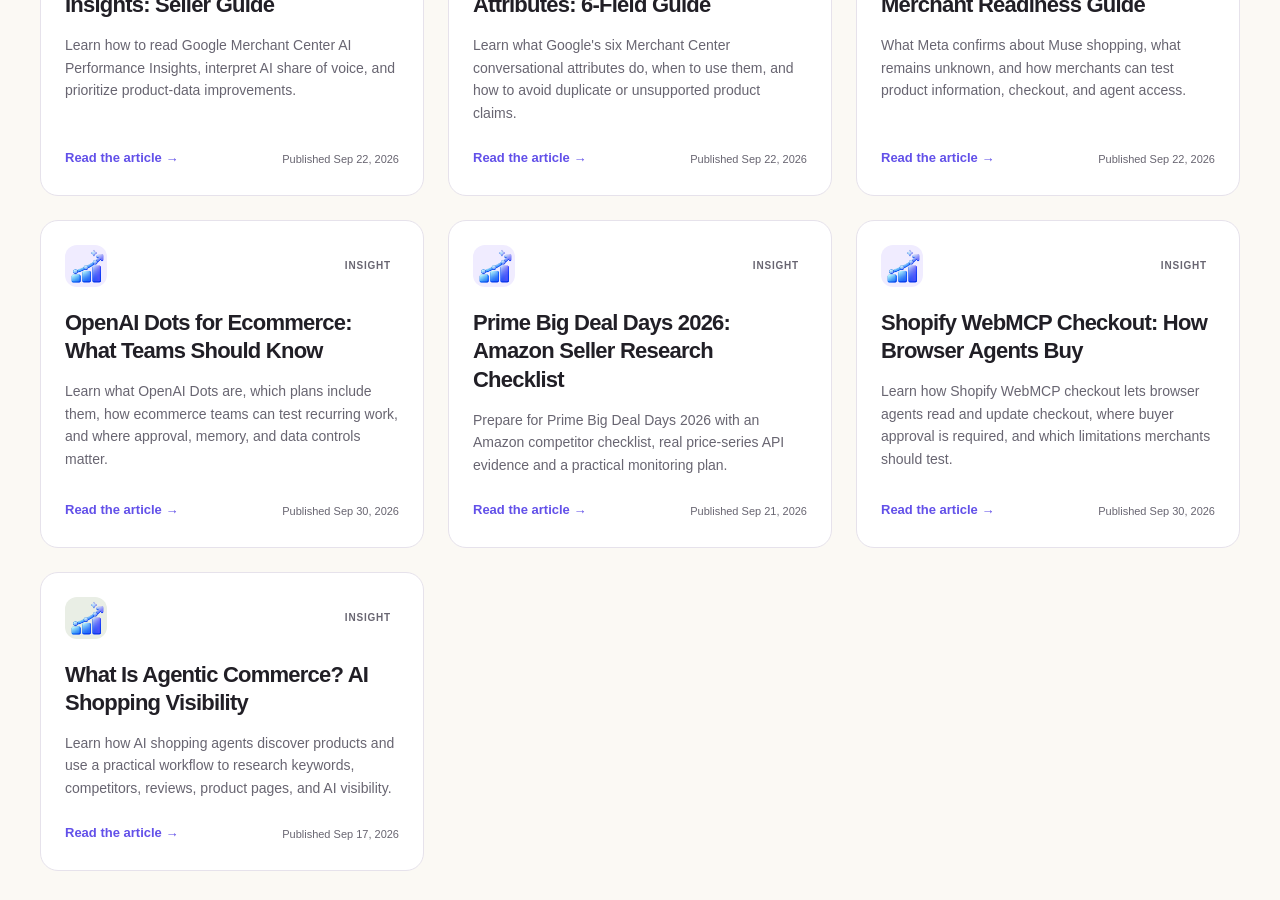
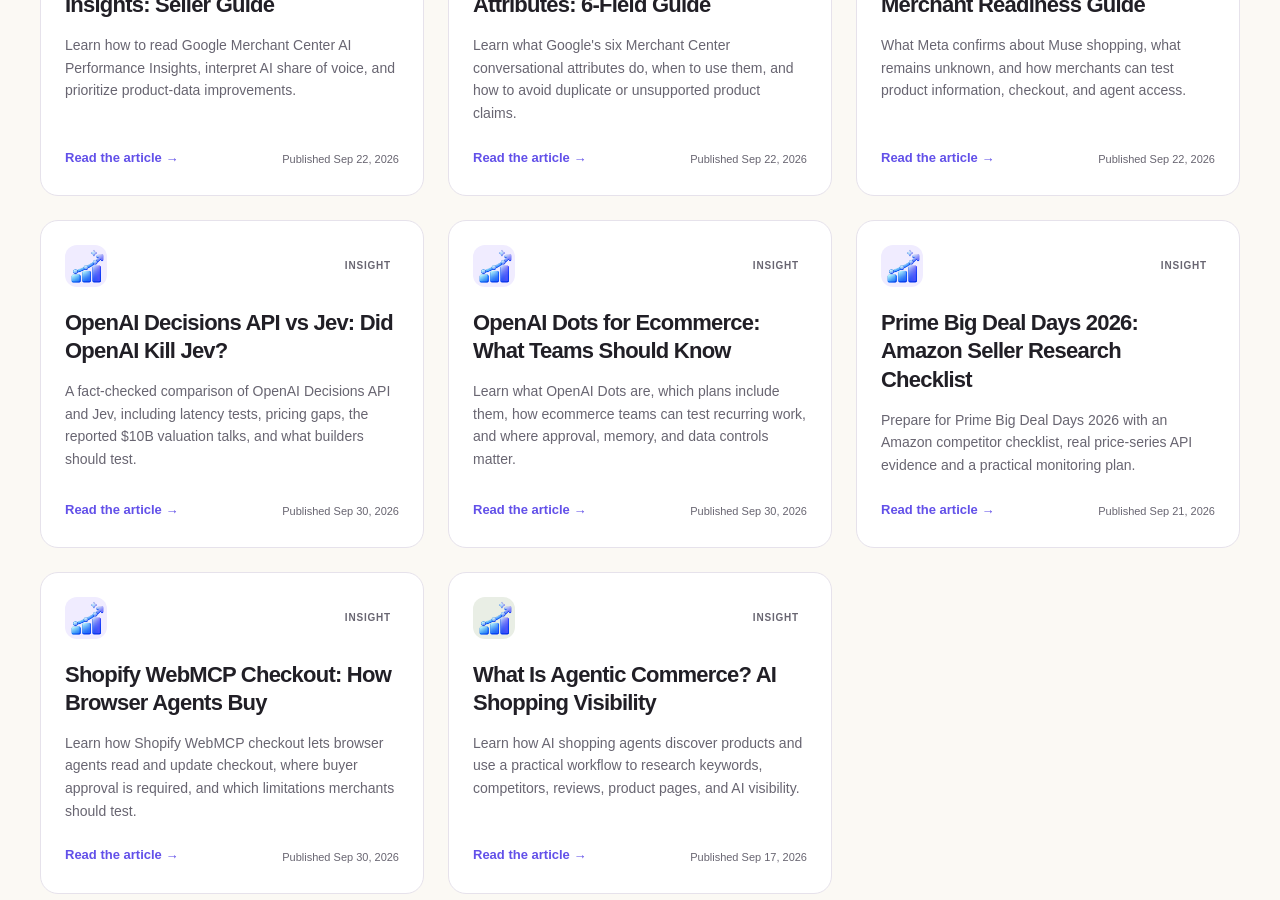
Before and after one commit to nexscope-ai/ecommerce-ai-tools, a Jekyll site: the page built from docs/ecommerce-trends/index.md, in a window 1280 px wide and 900 px high, scrolled down 2784 px. Built offline with Jekyll 4.4.1, drawn with Linux system fonts in a browser that asks for light colours; some of the changed lines change nothing that is shown; some of the changed text lies outside the part shown.

Commit message:
Publish OpenAI Decisions API vs Jev analysis

```diff
--- a/docs/ecommerce-trends/index.md
+++ b/docs/ecommerce-trends/index.md
@@ -3,7 +3,7 @@
 title: Ecommerce Trends and AI Shopping Insights
 description: Follow practical Nexscope analysis of AI shopping, marketplaces, product research and creative workflows.
 permalink: /ecommerce-trends/
-last_modified_at: 2026-09-29
+last_modified_at: 2026-09-30
 resource_hub: true
 resource_type: trend
 hero_title: What is changing?
--- a/docs/ecommerce-trends/jev-ai-ecommerce-structured-decisions.md
+++ b/docs/ecommerce-trends/jev-ai-ecommerce-structured-decisions.md
@@ -3,10 +3,10 @@
 title: "Jev AI for Ecommerce: Structured Decisions, Not a Chatbot"
 description: "What Jev's typed decisions can and cannot do for ecommerce, with a review-routing pilot, data requirements, and a method for testing errors."
 permalink: /ecommerce-trends/jev-ai-ecommerce-structured-decisions/
-last_reviewed: 2026-09-24
+last_reviewed: 2026-09-30
 date_published: 2026-09-22
-date_modified: 2026-09-24
-last_modified_at: 2026-09-24
+date_modified: 2026-09-30
+last_modified_at: 2026-09-30
 author: Nexscope Team
 schema_type: Article
 og_type: article
@@ -33,6 +33,8 @@
 **Jev is TypeSafe AI's early-access model for typed decisions with probabilities, not a chatbot or an ecommerce database.** It is designed for bounded questions such as classification, routing, and scoring inside software. A seller might test it on review themes or catalog triage, but a valid output can still be wrong, and the model cannot supply missing product or customer evidence.
 
 > **Key takeaways:** Jev is TypeSafe AI's early-access System One Model for structured decisions, not a conversational shopping agent. Its developer-defined output shape may reduce parsing failures; semantic mistakes still require measurement and human fallback. Start with one low-risk decision, legitimate source data, labeled examples, and a review threshold.
+
+> **September 30 update:** OpenAI has announced a competing Decisions API powered by GPT-6 Luna. See the fact-checked [OpenAI Decisions API vs Jev comparison](../openai-decisions-api-vs-jev/) for the preview's known features, mixed early tests, missing pricing, and the reported—but not completed—$10 billion TypeSafe valuation talks.
 
 <aside class="article-action" aria-label="Test a structured review-routing workflow">
   <div><span class="eyebrow">NEXT STEP / REVIEW ROUTING</span><strong>Test a structured review-routing workflow.</strong><p>Start with a documented sample of low-star Amazon reviews, preserve the source evidence, and compare automated categories with human labels.</p></div>
--- /dev/null
+++ b/docs/ecommerce-trends/openai-decisions-api-vs-jev.md
@@ -0,0 +1,171 @@
+---
+layout: default
+title: "OpenAI Decisions API vs Jev: Did OpenAI Kill Jev?"
+description: "A fact-checked comparison of OpenAI Decisions API and Jev, including latency tests, pricing gaps, the reported $10B valuation talks, and what builders should test."
+permalink: /ecommerce-trends/openai-decisions-api-vs-jev/
+last_reviewed: 2026-09-30
+date_published: 2026-09-30
+date_modified: 2026-09-30
+last_modified_at: 2026-09-30
+author: Nexscope Team
+schema_type: Article
+og_type: article
+topic: agents
+editorial_only: true
+keywords:
+  - OpenAI Decisions API
+  - OpenAI Decisions API vs Jev
+  - Jev AI
+  - TypeSafe AI Jev
+  - GPT-6 Luna API
+  - AI decision model
+  - agent routing API
+  - structured AI decisions
+faq:
+  - question: Did OpenAI's Decisions API kill Jev?
+    answer: "No. OpenAI validated the same fixed-choice decision category and has a major distribution advantage, but Decisions remains in limited preview with no public pricing or complete API documentation. Early third-party tests are mixed and too small to establish a winner."
+  - question: Is TypeSafe AI valued at $10 billion?
+    answer: "Not on the public evidence reviewed. The Information reported early fundraising discussions and offers from unnamed investors at a valuation of $10 billion or more. That is not the same as a completed financing round at that valuation."
+  - question: Is OpenAI Decisions API faster than Jev?
+    answer: "There is no general answer yet. One early Every test favored Decisions at roughly 230 ms versus 500 ms, while another test cited by the same publication favored Jev at median latency of 161 ms versus 309 ms. Workload, batching, region, concurrency, and measurement method all matter."
+  - question: What is the difference between OpenAI Decisions API and Jev?
+    answer: "Both turn context and predefined options into software-ready choices. OpenAI's preview is powered by GPT-6 Luna and accepts text or images. Jev is a dedicated TypeSafe decision model with documented Choice, Score, and Noul primitives, published pricing, and company-claimed calibrated probabilities."
+---
+
+# OpenAI Decisions API vs Jev: did OpenAI kill Jev in two weeks?
+
+**By Nexscope Team · Published September 30, 2026**
+
+**No—OpenAI has not proved that Jev is dead. It has proved that fast, fixed-choice AI decisions are important enough to become a platform feature.** OpenAI announced the Decisions API at DevDay on September 29, two weeks after TypeSafe AI introduced Jev on September 15. The overlap is real, but the strongest “Jev is dead” claims run ahead of the available evidence: OpenAI's product is still a limited preview, its price and complete API contract are not public, and the first small third-party comparisons point in different directions.
+
+> **Key takeaways:** OpenAI Decisions API and Jev both target classification, routing, and agent branching without a long generated answer. OpenAI brings distribution, multimodal input, and the existing API ecosystem. Jev brings a dedicated decision interface, public pricing, and a company-stated focus on calibrated probabilities. The reported $10 billion TypeSafe figure describes early fundraising talks—not a completed valuation—and neither launch demos nor anonymous Reddit benchmarks settle the performance question.
+
+## What did OpenAI actually announce?
+
+**The Decisions API lets a developer supply context and a finite set of answers, then asks GPT-6 Luna to select an answer that software can use directly.** [Axios described it](https://www.axios.com/2026/09/29/openai-dev-day-2026-dots-space-sol) as an API for narrow, repetitive choices. [Every's DevDay report](https://every.to/vibe-check/vibe-check-openai-devday-2026) says the preview accepts both text and images and can be used for tasks such as choosing a computer control or deciding whether an email needs a reply.
+
+That is a meaningful change in interface. A normal chat request asks a model to generate text and then relies on prompts, parsing, validation, or retries to turn that text into a program action. A decision interface starts from the narrower contract: here is the state, here are the allowed answers, choose one.
+
+OpenAI has not yet published a complete public Decisions API reference, endpoint schema, rate-limit table, or separate price. Its [GPT-6 Luna model page](https://developers.openai.com/api/docs/models/gpt-6-luna) documents Luna, but Luna's standard token price should not be assumed to be the final Decisions API price. Reports from the announcement describe very low latency, yet a stage number is not a p50/p95 production benchmark across regions and concurrent workloads.
+
+## Is Decisions API basically the same as Jev?
+
+**They address the same core job, but the public products are not identical.** [TypeSafe launched Jev](https://typesafe.ai/blog/introducing-system-one-models-and-jev/) as an early-access “System One Model”: unstructured state goes in, typed probabilistic decisions come out. Its documented interface includes `Choice` for selecting among alternatives, `Score` for a bounded numerical judgment, and `Noul` for a binary probability. TypeSafe says Jev is trained with Reinforcement Learning for Calibrated Decisions and returns all outputs in parallel.
+
+| Question | OpenAI Decisions API | TypeSafe Jev |
+| --- | --- | --- |
+| Primary job | Choose from developer-defined finite answers | Return typed decisions through Choice, Score, or Noul |
+| Public status on September 30 | Limited preview | Early access |
+| Input described publicly | Text and images | Structured or unstructured text state; TypeSafe says image input is not available yet |
+| Underlying approach | A Decisions interface powered by GPT-6 Luna | A dedicated model and training stack, according to TypeSafe |
+| Public pricing | Not announced | $0.042 per million input tokens; output free, according to TypeSafe |
+| Public documentation | No complete public Decisions API reference found | Public API documentation and decision primitives are available |
+| Confidence and calibration | Exact public response schema and calibration evidence are not yet available | Probabilities and confidence are central product claims; independent task-specific validation is still needed |
+
+The common denominator is **bounded inference**. Instead of asking “What should the agent do?” and accepting any string, an application asks “Which of these allowed actions should the agent take?” That smaller output space can improve speed and integration reliability. It does not guarantee that the selected action is correct.
+
+For a deeper explanation of the decision-model pattern, read [Jev AI for ecommerce: structured decisions, not a chatbot](../jev-ai-ecommerce-structured-decisions/).
+
+## What do the first Decisions API vs Jev tests show?
+
+**They show that either system can win on a particular workflow—not that one has won the category.** Every published two early comparisons:
+
+| Early test reported by Every | Quality result | Latency result |
+| --- | --- | --- |
+| Text-only replay of computer-use steps | Decisions selected the correct control on 76 of 78 scored steps; Jev scored 73 | Decisions typically took about 230 ms; Jev about 500 ms |
+| Conversation-thread classification at Cora | Effectively tied on accuracy | Jev median 161 ms; Decisions median 309 ms |
+
+These numbers are useful signals, not a universal leaderboard. The samples are small, the tasks differ, and the report does not establish how results change with long context, many choices, batching, concurrency, geographic distance, or a team's own labels. It is also too early to compare cost per accepted decision because OpenAI has not announced Decisions pricing.
+
+A Reddit commenter reported an internal 800-record test in which batched GPT-6 Luna was 1.6 times as fast as Jev, 1.2 times the cost, and roughly equal in accuracy. The [comment provides no dataset, code, prompt, raw results, or reproducible method](https://www.reddit.com/r/AI_Agents/comments/1wtiicr/jev_is_dead/). It should be labeled as an anecdote, not an independent benchmark.
+
+## Was Jev really a $10 billion company when OpenAI responded?
+
+**No completed $10 billion financing has been established by the public reporting reviewed for this article.** [The Information reported](https://www.theinformation.com/newsletters/dealmaker/jev-fervor-leads-talk-big-valuation-boost) on September 24 that TypeSafe had begun discussing a raise of $1 billion or more and that unnamed investors had offered to invest at a valuation of $10 billion or more. The same report said the talks were early and could change.
+
+This distinction matters:
+
+- **Verified reporting:** early fundraising discussions and investor offers at $10 billion or more.
+- **Not established:** a signed and closed round that values TypeSafe at $10 billion.
+- **Misleading shorthand:** “OpenAI killed a $10 billion company” treats an unclosed financing discussion and a one-day product announcement as settled outcomes.
+
+The valuation story explains why the comparison is attracting attention. It does not measure Jev's accuracy, retention, revenue, or technical moat.
+
+## Where could Jev still have a moat?
+
+**Jev's defensible advantage would have to appear in calibrated accuracy, economics, and production reliability—not merely in the idea of choosing from a list.** OpenAI can distribute Decisions through an API platform that many teams already use. If it becomes accurate enough, similarly fast, competitively priced, and easier to procure, fewer developers will add a second vendor solely for routing or classification.
+
+Jev can still matter if it repeatedly demonstrates one or more of the following on independent, reproducible workloads:
+
+1. **Better calibration:** a claimed 80% probability should correspond to roughly 80% accuracy for the relevant task and data distribution.
+2. **Lower cost per accepted decision:** token price alone is incomplete; retries, abstentions, human review, and serious errors belong in the denominator.
+3. **Predictable latency at load:** p50 looks good in demos, but p95/p99 and throughput under concurrency determine whether a model fits a real-time path.
+4. **Richer decision primitives:** Choice, Score, and binary probability may be more useful than a single fixed-choice interface if they remain reliable.
+5. **Provider independence:** some teams will deliberately avoid concentrating generation, routing, evaluation, and agent control in one model provider.
+
+TypeSafe's own launch post is unusually explicit about evaluation limits. It says its published workflow evaluations were produced by its model-capabilities team, use the average of large external models as reference probabilities, and may contain bias. Its quoted 40–200x speed and 40–400x cost advantages are therefore **vendor claims for selected workflows**, not independent guarantees for every application.
+
+## What does this mean for ecommerce and AI agents?
+
+**The immediate opportunity is a fast decision layer inside an existing workflow, not an autonomous replacement for product data or human approval.** Ecommerce systems contain many bounded questions:
+
+| Workflow | Finite decision | Evidence still required |
+| --- | --- | --- |
+| Review triage | Product issue, delivery issue, packaging issue, unclear | Original review, source ID, date, and mixed-topic handling |
+| Support routing | Refund, compatibility, shipping, fraud review, other | Authorized ticket text and account context |
+| Catalog quality control | Publish-ready, missing attribute, conflicting attribute | Merchant-approved product record and current listing |
+| Agent navigation | Click, scroll, go back, stop, request help | Current screenshot or page state and allowed-action policy |
+| Research prioritization | Investigate now, monitor, ignore | Dated marketplace evidence and a documented threshold |
+
+These are candidate workflows, not built-in ecommerce features promised by either vendor. A fixed output type prevents an unexpected label; it does not prevent a wrong label. Pricing changes, refunds, product claims, customer messages, and account actions should remain behind explicit approval until a team has measured the relevant failure modes.
+
+## How should developers compare Decisions API and Jev?
+
+**Use the same recorded workload, the same allowed answers, and business-weighted error costs.** Do not select a decision model from a launch latency number alone.
+
+1. Save a representative set of real decisions with timestamps, source IDs, and human-reviewed outcomes.
+2. Define identical answer sets and an `unclear` or human-review path where the interface permits it.
+3. Run both systems on the same inputs without silently changing the task-specific instructions.
+4. Measure per-class precision and recall, calibration, abstention or escalation rate, p50/p95 latency, throughput, and total cost.
+5. Weight high-impact errors separately. Misrouting a newsletter is not equivalent to approving a refund or changing a listing.
+6. Shadow the workflow before granting write access, then re-test when the model, prompt, label set, or source distribution changes.
+
+Until OpenAI publishes the Decisions schema and price, teams should design this evaluation now but avoid making a procurement conclusion from incomplete information.
+
+## So, did OpenAI kill Jev?
+
+**No. OpenAI compressed Jev's novelty window and raised the standard of proof for TypeSafe.** The idea of a fast AI decision primitive is no longer a startup-only pitch. Jev must now prove that its probability calibration, price, latency, or reliability creates enough value to justify another provider. OpenAI must prove that its preview works consistently, is priced for high-volume calls, and exposes a dependable contract.
+
+The most defensible headline is not “Jev is dead.” It is: **OpenAI validated Jev's market two weeks after launch, and the real competition has only just started.**
+
+## Frequently asked questions
+
+### Did OpenAI's Decisions API kill Jev?
+
+No. The feature overlap and OpenAI's distribution create serious competitive pressure, but Decisions is still in limited preview and has no public price or complete API reference. Early third-party tests are mixed.
+
+### Is TypeSafe AI valued at $10 billion?
+
+The public report describes early fundraising talks and offers from unnamed investors at $10 billion or more. It does not establish a completed funding round at that valuation.
+
+### Is OpenAI Decisions API faster than Jev?
+
+It depends on the task. One early Every test favored Decisions, while another favored Jev on median latency. Teams need workload-specific p50, p95, throughput, accuracy, and cost measurements.
+
+### What is the difference between Decisions API and Jev?
+
+Both make bounded decisions from predefined options. OpenAI's Luna-powered preview accepts text or images and benefits from OpenAI's ecosystem. Jev documents Choice, Score, and Noul primitives, publishes pricing, and makes probability calibration a core product claim.
+
+## Sources and verification scope
+
+- [OpenAI DevDay 2026](https://devday.openai.com/), September 29, 2026 — event date and launch context.
+- [OpenAI: GPT-6 Luna model documentation](https://developers.openai.com/api/docs/models/gpt-6-luna), reviewed September 30, 2026 — base-model positioning and standard Luna pricing context, not Decisions API pricing.
+- [Axios: OpenAI DevDay announcements](https://www.axios.com/2026/09/29/openai-dev-day-2026-dots-space-sol), September 29, 2026 — independent confirmation and product positioning.
+- [Every: Vibe Check, OpenAI DevDay 2026](https://every.to/vibe-check/vibe-check-openai-devday-2026), September 29, 2026 — preview status, multimodal input, unpublished pricing, and two early comparisons.
+- [TypeSafe AI: Introducing System One Models & Jev](https://typesafe.ai/blog/introducing-system-one-models-and-jev/), September 15, 2026 — architecture, pricing, latency, evaluation methodology, and limitations claimed by the vendor.
+- [TypeSafe AI API documentation](https://api.typesafe.ai/docs), reviewed September 30, 2026 — public request and response schemas.
+- [The Information: Jev Fervor Leads to Talk of Big Valuation Boost](https://www.theinformation.com/newsletters/dealmaker/jev-fervor-leads-talk-big-valuation-boost), September 24, 2026 — early fundraising discussions and reported offers.
+- [OpenAI: GPT-4 contributions](https://openai.com/contributions/gpt-4/) and [InstructGPT paper](https://arxiv.org/abs/2203.02155) — verification of TypeSafe founder Diogo Almeida's OpenAI and InstructGPT contributions.
+- [Reddit: “Jev Is Dead” discussion](https://www.reddit.com/r/AI_Agents/comments/1wtiicr/jev_is_dead/), September 30, 2026 — community reaction and an explicitly unverified anecdotal benchmark.
+
+**Scope note:** We did not have access to OpenAI's limited-preview endpoint and did not run an independent Decisions-vs-Jev benchmark. Product behavior, latency, accuracy, pricing, and availability can change after broad release. The comparisons above separate vendor statements, third-party tests, reporting, and anonymous community claims.
```
